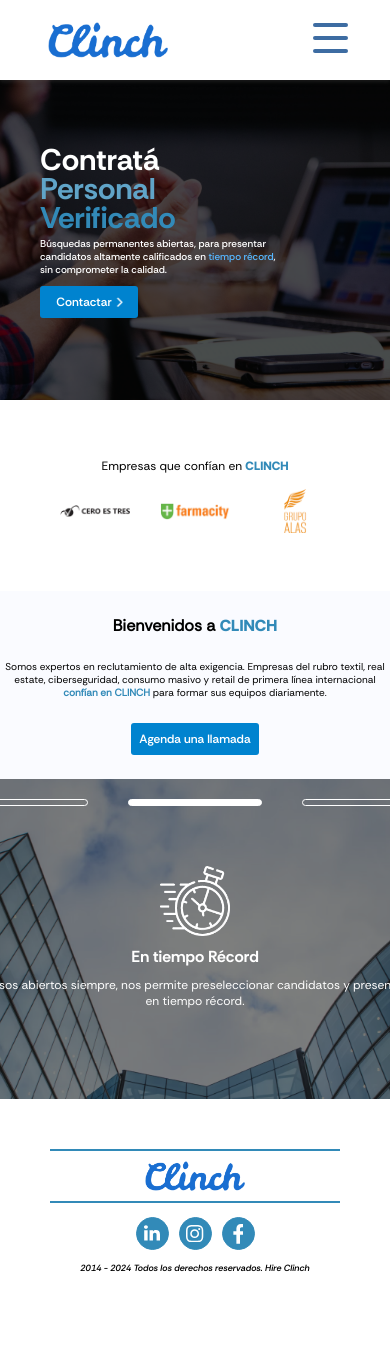
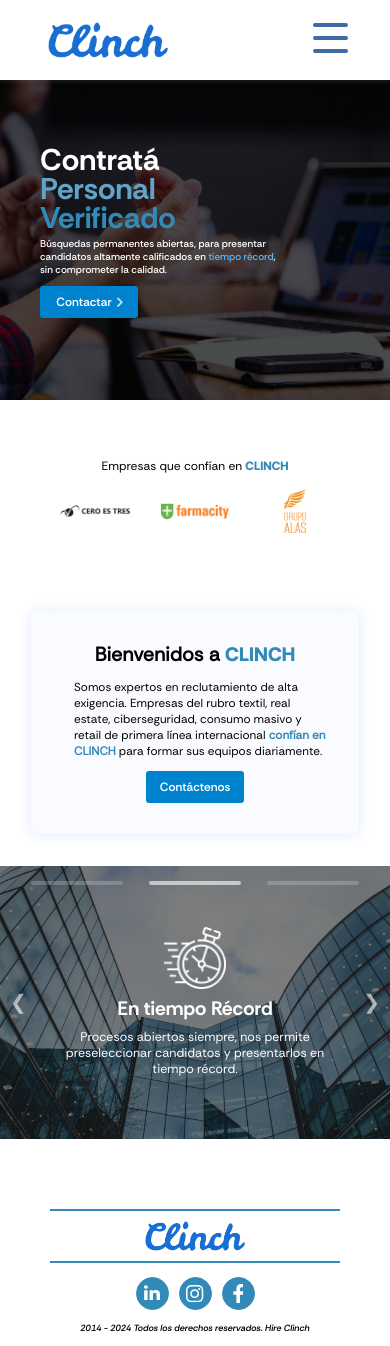
Before and after one commit to agustinlorca/ClinchHR, a React (Vite) app: page / in a window 390 px wide. Before the commit the page ends 1286 px from the top, so only its background shows below. Built offline with nearby package versions, Linux system fonts and the light colour scheme.

Commit message:
Fix CardHome and CarouselHome

```diff
--- a/src/components/Cards/HomeCard/HomeCard.jsx
+++ b/src/components/Cards/HomeCard/HomeCard.jsx
@@ -1,8 +1,6 @@
 import React from "react";
-import buildingCardHome from "../../../assets/images/building-card-home.png";
 import "./homeCard.css";
 import ButtonLink from "../../Buttons/ButtonLink/ButtonLink";
-import CarouselHome from "../../Carousels/CarouselHome/CarouselHome";
 import SlideContainer from "../../Carousels/CarouselHome/SlideContainer/SlideContainer";
 
 const HomeCard = () => {
@@ -20,11 +18,11 @@
             formar sus equipos diariamente.
           </p>
           <ButtonLink
-            textButton="Agenda una llamada"
+            textButton="Contáctenos"
             linkTo="https://calendly.com/julibait/bait-meet"
           />
         </div>
-        <div className="image-content">
+        <div className="slider-content">
           <SlideContainer className="slide-container"/>
         </div>
       </div>
--- a/src/components/Cards/HomeCard/homeCard.css
+++ b/src/components/Cards/HomeCard/homeCard.css
@@ -1,27 +1,25 @@
 .home-card-container {
+  margin-top: var(--desktop-margin);
   display: flex;
-    margin-top: var(--desktop-margin);
-    /* padding: 117px 48px 244px 48px; */
+  padding: 20px 0px;
   justify-content: center;
-    overflow: hidden;
 }
 
 .home-card {
-    box-shadow:  0px 0px 14px rgba(204, 216, 255, .6);
+  box-shadow: 0px 0px 14px rgba(204, 216, 255, 0.6);
   background-color: #fafbff;
   border-radius: 16px;
-    max-width: 1501px;
-    height: 618px;
-    padding: 48px 128px;
+  width: min(1500px, 90%);
+  height: auto;
+  padding: 40px 80px;
   display: grid;
-    grid-template-columns: 611px 520px;
+  grid-template-columns: 1fr 1fr;
   place-content: center;
   align-items: center;
-    gap: 70px;
 }
 
 .home-card .text-content h1 {
-    font-size: 46px;
+  font-size: clamp(24px, 2.8vw, 46px);
 }
 .home-card .text-content h1 span {
   font-family: "RethinkSans-ExtraBold";
@@ -29,58 +27,59 @@
 }
 
 .home-card .text-content p {
-    font-size: 24px;
-    margin: 48px 0;
+  font-size: clamp(16px, 1.5vw, 24px);
+  margin: 30px 0;
 }
 .home-card .text-content p span {
   font-weight: bold;
   color: var(--color-primary);
 }
 
+.home-card .slider-content {
+  padding-left: 15%;
+}
 
-
-  @media screen and (max-width: 767px) {
+@media (width < 1000px) {
   .home-card-container {
     margin-top: var(--mobile-margin);
-      display: flex;
-      /* padding: 72px 0; */
-      justify-content: center;
-      max-width: 767px;
+    padding: 20px 0px;
   }
-
   .home-card {
+    box-shadow: none;
     background-color: white;
-      border-radius: 0;
+    border-radius: none;
     width: 100%;
     height: auto;
-      margin: 0;
     padding: 0;
     grid-template-columns: 1fr;
-      gap:0px;
-      /* gap: 50px; */
+    place-content: center;
+    align-items: center;
+    gap: 2rem;
   }
   .home-card .text-content {
-      display: flex;
-      flex-direction: column;
-      align-items: center;
-      text-align: center;
-      margin: 0 40px;
-      padding: 24px;
+    box-shadow: 0px 0px 14px rgba(204, 216, 255, 0.6);
     background-color: #fafbff;
     border-radius: 8px;
-
+    margin: 0 8vw;
+    padding: 8vw;
+    text-align: center;
   }
   .home-card .text-content h1 {
-      font-size: 16px;
+    font-size: clamp(12px, 5vw, 36px);
   }
 
   .home-card .text-content p {
-      font-size: 10px;
-      margin: 24px 0;
+    margin: 3vw 0 3vw 3vw;
+    font-size: clamp(6px, 3vw, 20px);
+    text-align: left;
   }
   .home-card .text-content p span {
     font-weight: bold;
     color: var(--color-primary);
   }
-
+  .home-card .slider-content {
+    width: 100%;
+    padding: 0;
+    height: auto;
   }
+}
--- a/src/components/Carousels/CarouselHome/CarouselHome.jsx
+++ /dev/null
@@ -1,73 +0,0 @@
-import React, { useState, useEffect } from "react";
-import Slide from "./Slide/Slide";
-
-import "./carousel.css";
-import slide1 from "../../../assets/images/Slide1.png";
-import slide2 from "../../../assets/images/Slide2.png";
-import slide3 from "../../../assets/images/Slide3.png";
-
-const CarouselHome = () => {
-  const [currentSlide, setCurrentSlide] = useState(0);
-  const FirstSlide = (
-    <Slide
-      icon={slide1}
-      title="Sin Riesgo"
-      description="Nuestras búsquedas cuentan con un seguro de reemplazo dependiendo de la categoría."
-      position={currentSlide}
-    />
-  );
-  const SecondSlide = (
-    <Slide
-      icon={slide2}
-      title="En tiempo Récord"
-      description="Procesos abiertos siempre, nos permite preseleccionar candidatos y presentarlos en tiempo récord."
-      position={currentSlide}
-    />
-  );
-  const ThirdSlide = (
-    <Slide
-      icon={slide3}
-      title="Reclutamiento Personalizado"
-      description="El cliente cuenta con un proceso optimizado a medida según sus necesidades."
-      position={currentSlide}
-    />
-  );
-
-  const slides = [FirstSlide, SecondSlide, ThirdSlide];
-  useEffect(() => {
-    const interval = setInterval(() => {
-      setCurrentSlide((prevImage) => (prevImage + 1) % slides.length);
-    }, 5000);
-
-    return () => clearInterval(interval);
-  }, [slides]);
-
-  const handlePrevImage = () => {
-    setCurrentSlide(
-      (prevImage) => (prevImage - 1 + slides.length) % slides.length
-    );
-  };
-
-  const handleNextImage = () => {
-    setCurrentSlide((prevImage) => (prevImage + 1) % slides.length);
-  };
-
-  return (
-    <div className="slide-container">
-      <div className="slide-bars">
-        <span ></span>
-        <span ></span>
-        <span ></span>
-      </div>
-      <button className="prev" onClick={handlePrevImage}>
-        &#10094;
-      </button>
-      {slides[currentSlide]}
-      <button className="next" onClick={handleNextImage}>
-        &#10095;
-      </button>
-    </div>
-  );
-};
-
-export default CarouselHome;
--- a/src/components/Carousels/CarouselHome/Slide/slide.css
+++ b/src/components/Carousels/CarouselHome/Slide/slide.css
@@ -1,47 +1,55 @@
 .slide {
-  margin: 70px 40px;
   display: flex;
   flex-direction: column;
-  gap: 17px;
   justify-content: center;
   align-items: center;
+  height: min(30vw, 500px);
   color: white;
   text-align: center;
+  padding: 0 2vw;
+  gap: 0.5vw;
 }
 
 .slide h1 {
   font-family: "RethinkSans-Bold";
-  font-size: 36px;
+  font-size: clamp(16px, 2.25vw, 36px);
 }
 
 .slide p {
   font-family: "RethinkSans-Regular";
-  font-size: 22px;
+  font-size: clamp(16px, 1.375vw, 22px);
 }
 
 .slide img {
-  width: 100px;
-  height: 100px;
+  width: clamp(70px, 6.25vw, 100px);
+  height: auto;
 }
 
-@media screen and (max-width: 767px) {
+@media (width < 1000px) {
   .slide {
-    margin: 40px 30px;
-    gap: 10px;
+    display: flex;
+    flex-direction: column;
+    justify-content: center;
+    align-items: center;
+    height: min(70vw, 600px);
+    color: white;
+    text-align: center;
+    padding: 0 12vw;
+    gap: 2vw;
   }
 
   .slide h1 {
     font-family: "RethinkSans-Bold";
-    font-size: 16px;
+    font-size: clamp(12px, 5vw, 36px);
   }
 
   .slide p {
     font-family: "RethinkSans-Regular";
-    font-size: 12px;
+    font-size: clamp(6px, 3.2vw, 20px);
   }
 
   .slide img {
-    width: 70px;
-    height:70px;
+    width: clamp(50px, 16vw, 100px);
+    height: auto;
   }
 }
--- a/src/components/Carousels/CarouselHome/SlideContainer/slideContainer.css
+++ b/src/components/Carousels/CarouselHome/SlideContainer/slideContainer.css
@@ -1,30 +1,28 @@
 .slide-container {
   position: relative;
-  display: inline-block;
-  width: 520px;
-  height: 520px;
-  background-image: url("../../../../assets/images/building-card-home.png");
+  width: 100%;
+  box-shadow: 0px 0px 14px rgba(0, 0, 0, 0.3);
+  background-image: url("../../../../assets/images/building-carousel-home.png");
   background-size: cover;
-  background-repeat: no-repeat;
+  background-position: center;
 }
 .slide-container .slide-bars {
-  padding: 20px;
-  position: relative;
+  position: absolute;
+  width: 100%;
+  padding: 4% 8%;
   display: flex;
-  gap: 40px;
-  justify-content: space-between;
-  align-items: center;
+  gap: 8%;
 }
 
 .slide-container .slide-bars span {
-  width: 134px;
-  height: 7px;
-  border: 1px solid white;
+  width: 100%;
+  height: min(6px,0.4vw);
+  background-color: rgba(255, 255, 255, 0.2);
   border-radius: 6px;
   background-color: none;
 }
 .slide-container .slide-bars .active {
-  background-color: white;
+  background-color: rgba(255, 255, 255, 0.6);
 }
 
 .slide-container .prev,
@@ -33,16 +31,17 @@
   top: 50%;
   transform: translateY(-50%);
   background-color: transparent;
-  color: white;
+  color: rgba(255, 255, 255, 0.6);
   font-size: 20px;
   padding: 10px;
   border: none;
   cursor: pointer;
-  transition: background-color 0.3s ease;
+
 }
 .slide-container .prev:hover,
 .next:hover {
-  background-color: rgba(0, 0, 0, 0.8);
+  color: white;
+
 }
 .slide-container .prev {
   left: 0;
@@ -51,56 +50,15 @@
   right: 0;
 }
 
-@media screen and (max-width: 767px) {
+@media (1000px <= width < 1366px) {
+}
+
+@media (width <= 1000px) {
   .slide-container {
-    display: block;
-    width: 100%;
-    height: 320px;
-    background-image: url("../../../../assets/images/building-card-home.png");
-    background-size: con;
-    background-repeat: no-repeat;
+    border-radius: 0;
+    box-shadow: none;
   }
-  .slide-container .slide-bars {
-    padding: 20px;
-    position: relative;
-    display: flex;
-    gap: 40px;
-    justify-content: space-between;
-    align-items: center;
-  }
-
   .slide-container .slide-bars span {
-    width: 134px;
-    height: 7px;
-    border: 1px solid white;
-    border-radius: 6px;
-    background-color: none;
-  }
-  .slide-container .slide-bars .active {
-    background-color: white;
-  }
-
-  .slide-container .prev,
-  .next {
-    position: absolute;
-    top: 50%;
-    transform: translateY(-50%);
-    background-color: transparent;
-    color: white;
-    font-size: 20px;
-    padding: 10px;
-    border: none;
-    cursor: pointer;
-    transition: background-color 0.3s ease;
-  }
-  .slide-container .prev:hover,
-  .next:hover {
-    background-color: rgba(0, 0, 0, 0.8);
-  }
-  .slide-container .prev {
-    left: 0;
-  }
-  .slide-container .next {
-    right: 0;
+    height: 1vw;
   }
 }
--- a/src/components/Carousels/CarouselHome/carousel.css
+++ /dev/null
@@ -1,31 +0,0 @@
-.carousel {
-  position: relative;
-  display: inline-block;
-}
-
-.prev,
-.next {
-  position: absolute;
-  top: 50%;
-  transform: translateY(-50%);
-  background-color: transparent;
-  color: white;
-  font-size: 20px;
-  padding: 10px;
-  border: none;
-  cursor: pointer;
-  transition: background-color 0.3s ease;
-}
-
-.prev:hover,
-.next:hover {
-  background-color: rgba(0, 0, 0, 0.8);
-}
-
-.prev {
-  left: 0;
-}
-
-.next {
-  right: 0;
-}
--- a/src/components/Carousels/CarouselHome/slideList/SlideList.jsx
+++ b/src/components/Carousels/CarouselHome/slideList/SlideList.jsx
@@ -1,15 +1,12 @@
 import React from "react";
 import Slide from "../Slide/Slide";
-
 const SlideList = ({ slides, currentSlide }) => {
   return (
-    <div>
       <Slide
         icon={slides[currentSlide].icon}
         title={slides[currentSlide].title}
         description={slides[currentSlide].description}
       />
-    </div>
   );
 };
 
--- a/src/components/Carousels/CarouselHome/slides.js
+++ b/src/components/Carousels/CarouselHome/slides.js
@@ -21,6 +21,7 @@
     description:
       "El cliente cuenta con un proceso optimizado a medida según sus necesidades.",
   },
+
 ];
 
 export default slides;
```
Also changed, not shown: src/components/Carousels/CarouselHome/SlideContainer/SlideContainer.jsx (+7 -6 lines), src/assets/images/building-card-home.png (deleted), src/assets/images/building-carousel-home.png (added), src/components/Carousels/CarouselHome/slideList/slideList.css (deleted). Lines whose indentation alone changed are shown as unchanged.
